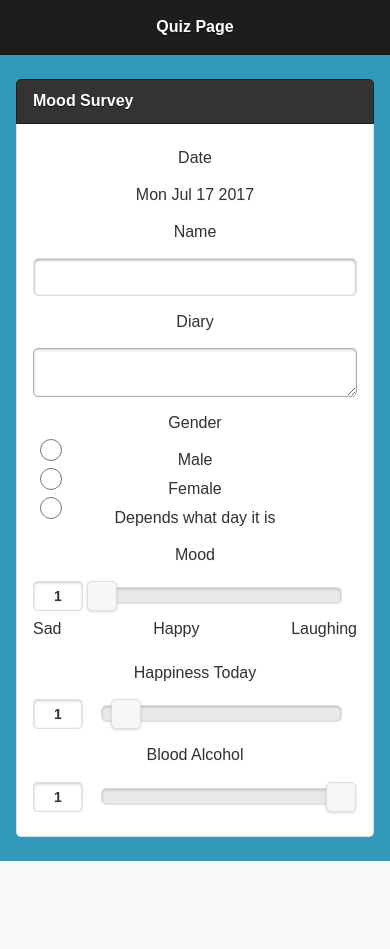
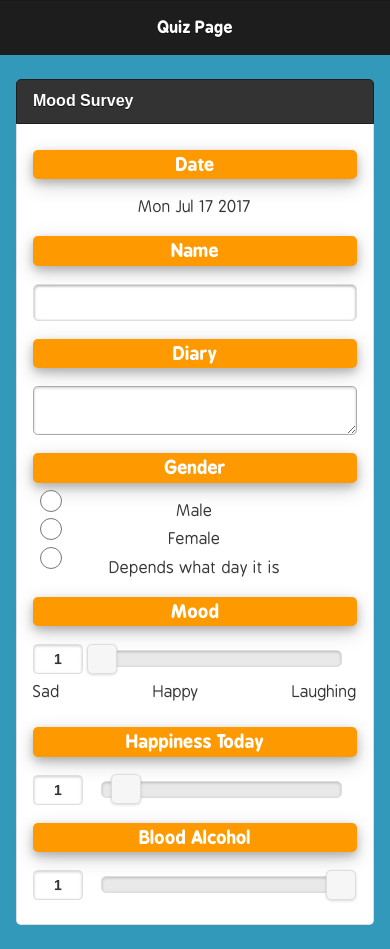
Before and after one commit to mcnorth/Project-Quiz, a website: page BlankCordovaApp1/BlankCordovaApp1/www/index.html in a window 390 px wide. Before the commit the page ends 861 px from the top, so only its background shows below. Drawn offline with nearby package versions, Linux system fonts and the light colour scheme; some packages are replaced by stand-ins of ours.

Commit message:
Added fonts

```diff
--- a/BlankCordovaApp1/BlankCordovaApp1/www/css/index.css
+++ b/BlankCordovaApp1/BlankCordovaApp1/www/css/index.css
@@ -1,5 +1,21 @@
+@font-face
+{
+    font-family: "replayRounded";
+    src: url("../fonts/BPREPLAY.OTF");
+
+}
+
+@font-face {
+
+    font-family: "replayRounded";
+    src: url("../fonts/BPREPLAYBOLD.OTF");
+    font-weight: bold;
+}
+
+
+
 body {
-    font-family: 'Nunito', sans-serif;
+
 }
 
 
@@ -7,18 +23,23 @@ body {
     text-align: center;
     background-color: #3299BB;
     color: white;
-
-
+    font-family: replayRounded;
 }
 
-#myHeading {
+#head3
+{
+    font-family: replayRounded;
+}
+
+.questHeading {
     border-radius: 5px;
     box-shadow: 0 4px 8px 0 rgba(0, 0, 0, 0.2), 0 6px 20px 0 rgba(0, 0, 0, 0.19);
-    background: white;
-    padding: 10px;
-    color: #424242;
+    background: #FF9900;
+    padding: 3px;
+    color: white;
     font-weight: 700;
-    font-size: 20px;
+    font-size: 18px;
+    text-shadow:none;
 }
 
 
@@ -56,8 +77,8 @@ input[type=text] {
     border-radius: 0.3em;
     border: 1px solid #aaa;
     color: #333;
-    text-shadow: 0 1px 0 #fff;
-    outline-color: #000000;
+
+
 
 }
 
--- a/BlankCordovaApp1/BlankCordovaApp1/www/scripts/index.js
+++ b/BlankCordovaApp1/BlankCordovaApp1/www/scripts/index.js
@@ -80,6 +80,7 @@ function GetQuestions()
                 if (key == "text")
                 {
                     var myP = document.createElement("p");
+                    myP.setAttribute("class", "questHeading");
                     myP.textContent = questArray[key];
                     question.appendChild(myP);
                 }
```
Also changed, not shown: BlankCordovaApp1/BlankCordovaApp1/www/index.html (+1 -1 lines), BlankCordovaApp1/BlankCordovaApp1/www/fonts/BPREPLAY.OTF (added), BlankCordovaApp1/BlankCordovaApp1/www/fonts/BPREPLAYBOLD.OTF (added), BlankCordovaApp1/BlankCordovaApp1/www/fonts/BPREPLAYBOLDITALICS.OTF (added), BlankCordovaApp1/BlankCordovaApp1/www/fonts/BPREPLAYITALICS.OTF (added).
